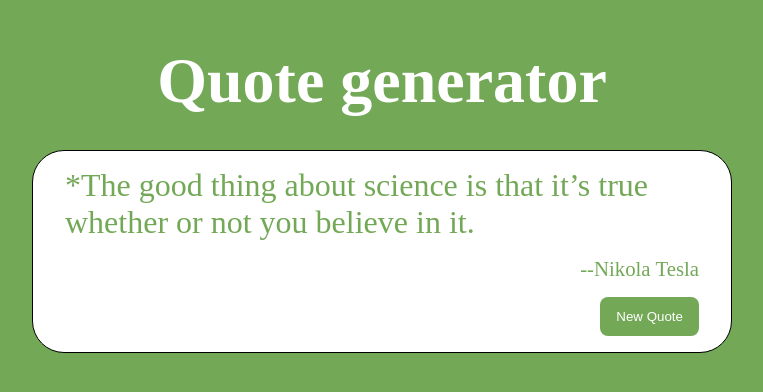
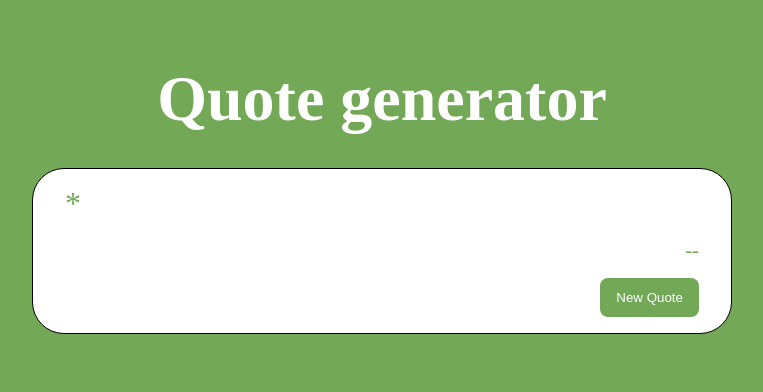
Before and after one commit to yusef-codes10/quote-generator-vue, a Vue app: page / in a window 1280 px wide. Shown: the part 218-610 px from the top of the page, without its empty margins (258-1021 px from the left). Built offline with nearby package versions, Linux system fonts and the light colour scheme.

Commit message:
the logic is working just fine

```diff
--- a/src/components/QMain.vue
+++ b/src/components/QMain.vue
@@ -1,10 +1,13 @@
 <script setup>
 import { ref } from 'vue'
 
-const quote = ref(
-  " Twenty years from now you will be more disappointed by the things that you didn't do than by the ones you did do. So throw off the bowlines. Sail away from the safe harbor. Catch the trade winds in your sails. Explore. Dream. Discover.",
-)
-const author = ref('H. Jackson Brown Jr., P.S. ')
+// const quote = ref(
+//   " Twenty years from now you will be more disappointed by the things that you didn't do than by the ones you did do. So throw off the bowlines. Sail away from the safe harbor. Catch the trade winds in your sails. Explore. Dream. Discover.",
+// )
+// const author = ref('H. Jackson Brown Jr., P.S. ')
+
+const quote = ref('')
+const author = ref('')
 
 const quotes = ref([
   {
@@ -62,14 +65,15 @@ const quotes = ref([
 const generateQuote = () => {
   const randomIndex = Math.floor(Math.random() * quotes.value.length)
   const randomQuote = quotes.value[randomIndex]
-  return randomQuote
+  quote.value = randomQuote.quote
+  author.value = randomQuote.author
 }
 </script>
 
 <template>
   <div class="quote-container">
-    <div class="quote-section">{{ generateQuote().quote }}</div>
-    <div class="author">{{ generateQuote().author }}</div>
+    <div class="quote-section">{{ quote }}</div>
+    <div class="author">{{ author }}</div>
     <div class="btns">
       <button @click="generateQuote">New Quote</button>
     </div>
```
